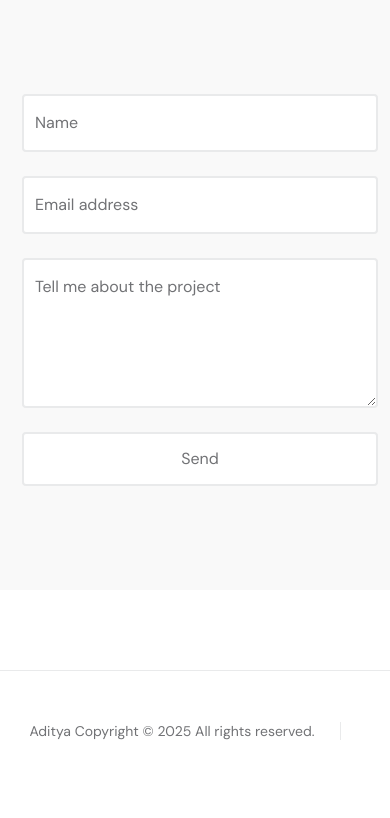
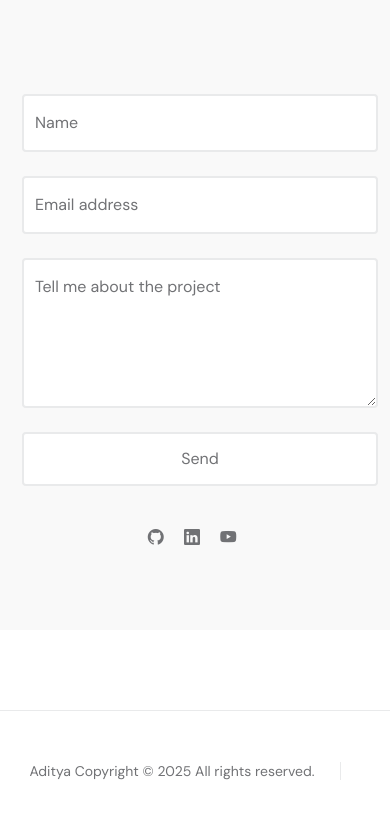
Before and after one commit to Aditya-78q/Aditya-78q.github.io, a plain HTML site: page index.html in a window 390 px wide. Shown: the part 8941-9759 px from the top of the page. Before the commit the page ends 9733 px from the top, so only its background shows below. Drawn offline with Linux system fonts and the light colour scheme.

Commit message:
code added

```diff
--- a/index.html
+++ b/index.html
@@ -67,12 +67,6 @@
                         <a class="nav-link click-scroll" href="#section_5">Contact</a>
                     </li>
                 </ul>
-
-                <div class="d-lg-flex align-items-center d-none ms-auto">
-                    <a href="https://www.youtube.com/@adityatechinfotelugu" class="navbar-icon me-3">
-                        <i class="bi bi-youtube"></i>
-                    </a>
-                </div>
             </div>
 
         </div>
@@ -549,6 +543,17 @@
                                         <div class="col-lg-3 col-12 ms-auto">
                                             <button type="button" id="send-button" class="form-control">Send</button>
                                         </div>
+                                        <div class="social-links mt-3">
+                                            <a href="https://github.com/Aditya-78q" class="me-3" target="_blank">
+                                                <i class="bi bi-github"></i>
+                                            <a href="https://www.linkedin.com/in/reddy-aditya-pavan-kumar2003/" class="me-3" target="_blank">
+                                                <i class="bi bi-linkedin"></i>
+                                            </a>
+                                            <a href="https://www.youtube.com/@adityatechinfotelugu" class="me-3" target="_blank">
+                                                <i class="bi bi-youtube"></i>
+                                            </a>
+                                        </div>
+
                                     </div>
                                 </form>
                             </div>
```
